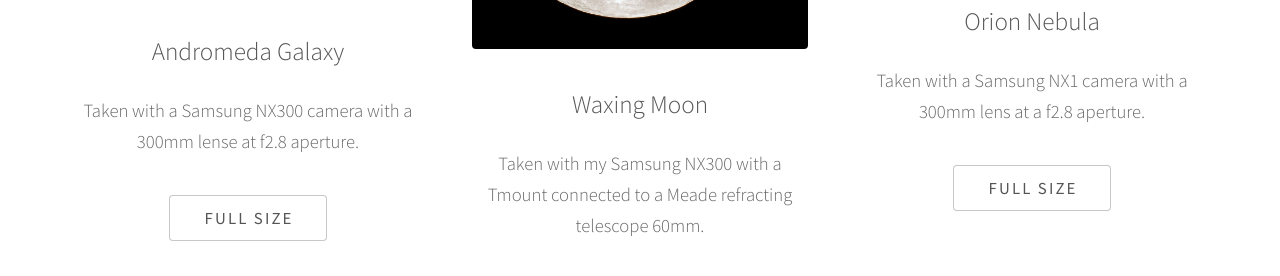
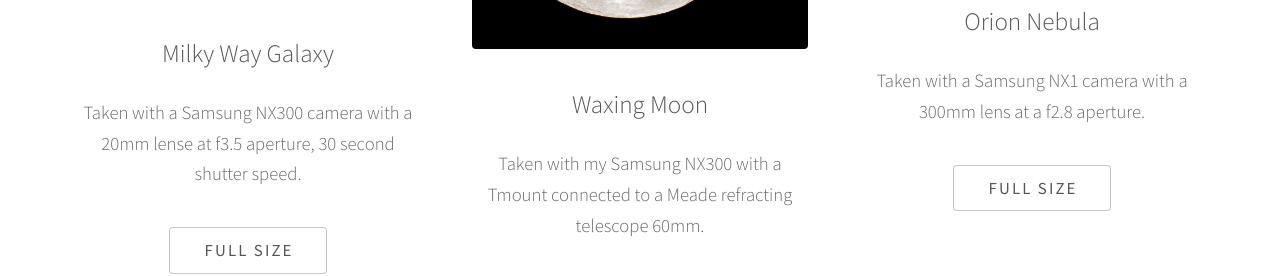
Before and after one commit to martini9219/martini9219.github.io, a plain HTML site: page index.html in a window 1280 px wide. Shown: the part 2569-2845 px from the top of the page. Drawn offline with Linux system fonts and the light colour scheme.

Commit message:
website change
Changed Picture

```diff
--- a/index.html
+++ b/index.html
@@ -89,8 +89,8 @@
 					<div class="row 150%">
 						<div class="4u 12u$(medium)">
 							<span class="image fit"><img src="images/09.jpg" alt="" /></span>
-							<h3>Andromeda Galaxy</h3>
-							<p>Taken with a Samsung NX300 camera with a 300mm lense at f2.8 aperture.</p>
+							<h3>Milky Way Galaxy</h3>
+							<p>Taken with a Samsung NX300 camera with a 20mm lense at f3.5 aperture, 30 second shutter speed.</p>
 							<ul class="actions">
 								<li><a href="images/09Full.jpg" class="button">Full Size</a></li>
 
```
Also changed, not shown: images/09.jpg, images/09Full.jpg.
